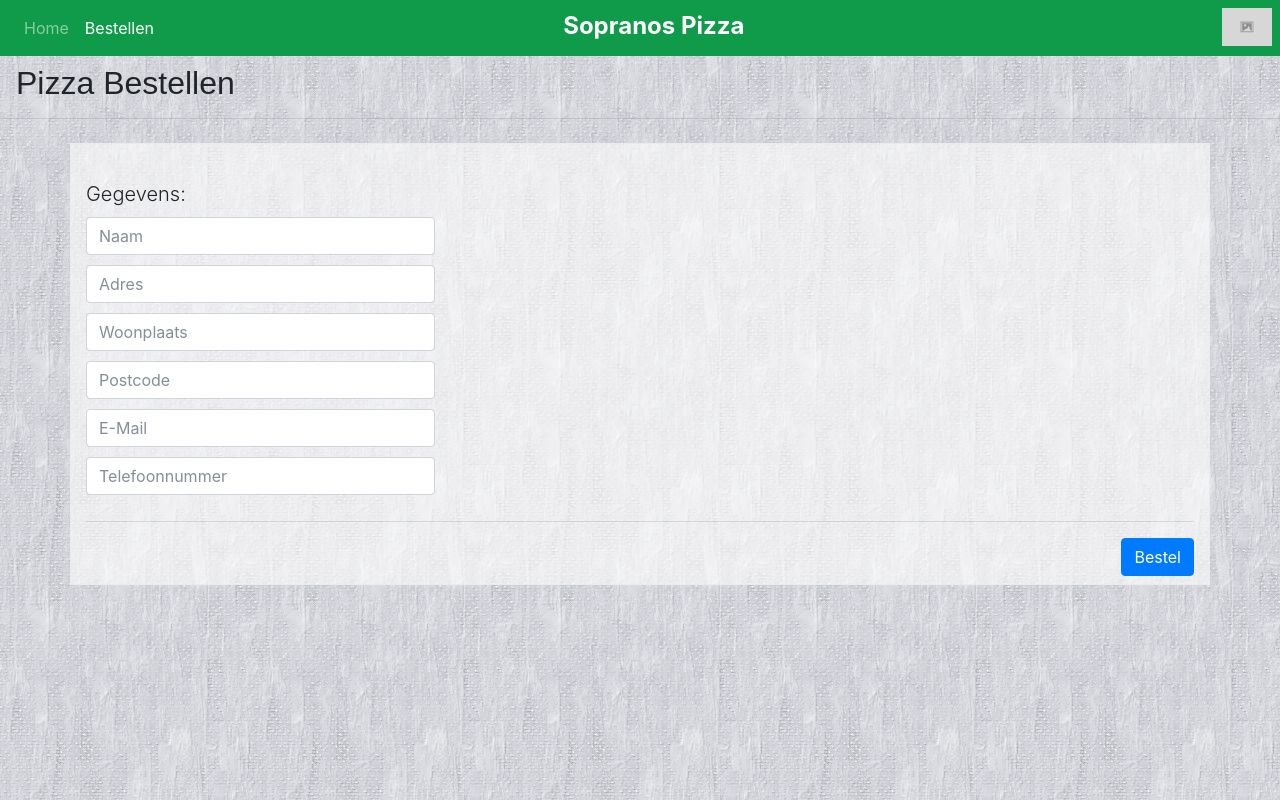
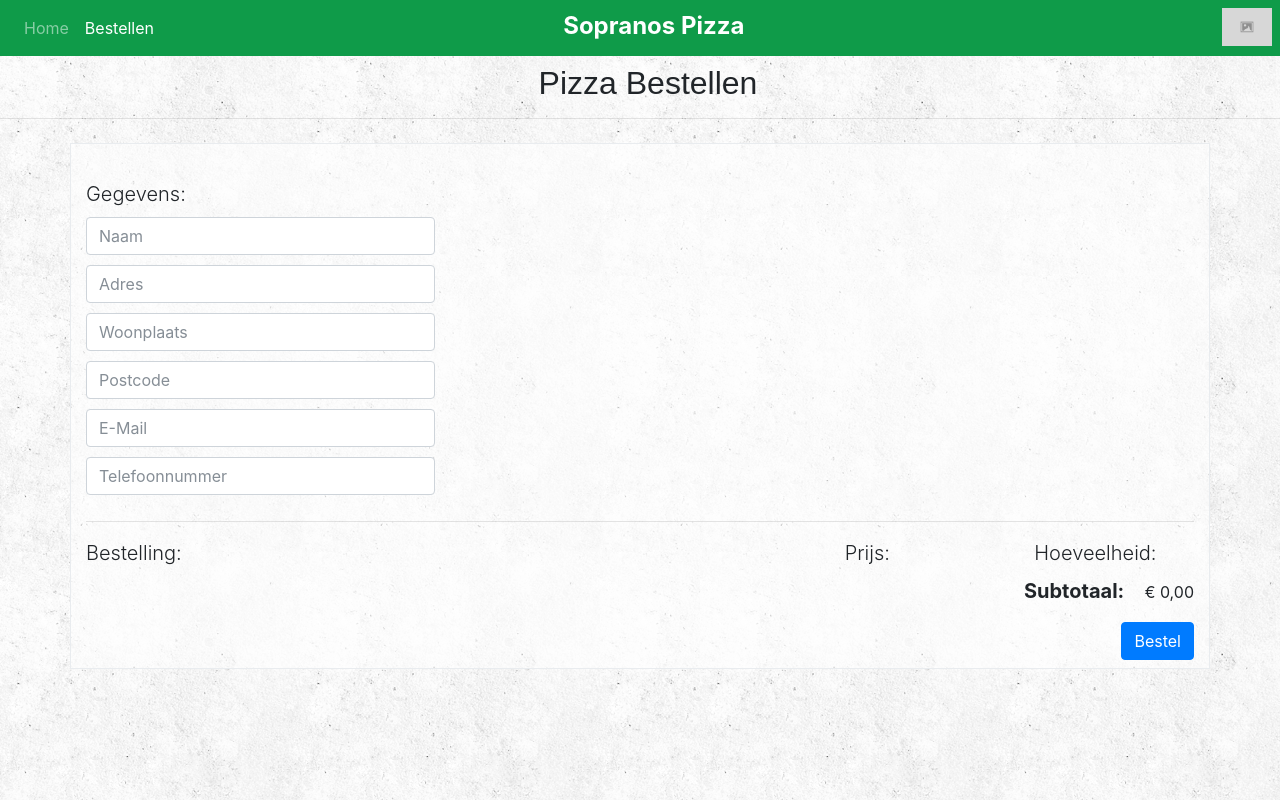
Before and after one commit to joey01245/ALAPizza, a PHP site: page /bestellen.php in a window 1280 px wide. Run offline with PHP 8.4, Linux system fonts and the light colour scheme; data that the repository does not hold is empty; some libraries are stand-ins or nearby versions.

Commit message:
Bug fixes

```diff
--- a/bestellen.php
+++ b/bestellen.php
@@ -1,30 +1,7 @@
 <?php
 require_once 'dbconfig.php';
 
-    try {
-                $pdo->setAttribute(PDO::ATTR_ERRMODE, PDO::ERRMODE_EXCEPTION);
-                $stmt = $pdo->prepare("SELECT pizzaID, Naam, Grootte, Prijs FROM pizza LIMIT 1 ");
-                $stmt->execute();
 
-                // set the resulting array to associative
-
-            while ($row = $stmt->fetch())
-              {
-
-                $id = $row['pizzaID'];
-                $naam = $row['Naam'];
-                $grootte = $row['Grootte'];
-                $prijs = $row['Prijs'];
-//                $waterhoogte = $row['waterhoogte'];
-
-              }
-
-            }
-            catch(PDOException $e) {
-                echo "Error: " . $e->getMessage();
-            }
-    unset($pdo);
-    $pdo = null;
 ?>
 <!doctype html>
 <html lang="en">
@@ -71,7 +48,7 @@
     </header>
 
     <div class='banner'>
-        <h2 class='pl-3 pt-2'>Pizza Bestellen</h2>
+        <h2 class='pl-3 pt-2 text-center'>Pizza Bestellen</h2>
         <hr>
     </div>
 
@@ -81,25 +58,71 @@
 
                 <div class='col-lg-4'>
                     <label class="lead">Gegevens:</label>
-                    <input type="text" class="form-control contactinput" placeholder="Naam">
-                    <input type="text" class="form-control contactinput" placeholder="Adres">
-                    <input type="text" class="form-control contactinput" placeholder="Woonplaats">
-                    <input type="text" class="form-control contactinput" placeholder="Postcode">
-                    <input type="text" class="form-control contactinput" placeholder="E-Mail">
-                    <input type="text" class="form-control contactinput" placeholder="Telefoonnummer">
+                    <input type="text" class="form-control contactinput" placeholder="Naam" required>
+                    <input type="text" class="form-control contactinput" placeholder="Adres" required>
+                    <input type="text" class="form-control contactinput" placeholder="Woonplaats" required>
+                    <input type="text" class="form-control contactinput" placeholder="Postcode" required>
+                    <input type="text" class="form-control contactinput" placeholder="E-Mail" required>
+                    <input type="text" class="form-control contactinput" placeholder="Telefoonnummer" required>
                 </div>
 
                 <div class='col-lg-12'>
                     <hr>
-                    <?php echo $id ?>
+                </div>
+                <div class='col-md-8'>
+                    <label class='lead'>Bestelling:</label>
+                </div>
+                <div class='col-lg-2'>
+                    <label class='lead'>Prijs:</label>
+                </div>
+                <div class='col-md-2'>
+                    <label class='lead'>Hoeveelheid:</label>
                 </div>
 
+<?php
+         try {
+                        $pdo->setAttribute(PDO::ATTR_ERRMODE, PDO::ERRMODE_EXCEPTION);
+                        $stmt = $pdo->prepare("SELECT Naam, Grootte, Prijs FROM pizza limit 1 ");
+                        $stmt->execute();
 
 
+                    while(list($Naam, $Grootte, $Prijs) = $stmt->fetch(PDO::FETCH_NUM)) {
+                        echo "<div class='col-lg-12 mt-2'>$Naam</div>
+                        <div class='col-md-2'>
+                                <img class='pizzaplaatje' src='img/placeholder4.png' height='150px' width='150px'>
+                            </div>
+                                <div class='col-md-6'>
+                                   <span id='eerstepizza'>
+                                    <input type='radio' name='grootte' value='medium'> Medium<br>
+                                    <input type='radio' name='grootte' value='large'> Large<br>
+                                    <input type='radio' name='grootte' value='calzone'> Calzone<br>
+                                    </span>
+                                </div>
+                           <div class='col-md-2'>
+                            <label>&euro; $Prijs</label>
+                           </div>
 
-                <div class='col-md-12 bestelknopdiv text-right mb-2'>
-                    <button class='btn btn-primary'>Bestel</button>
-                </div>
+                           <div class='col-md-2 col-sm-3'>
+                            <input type='text' class='form-control' required placeholder='0'>
+                           </div>";
+                        }
+
+
+                    }
+                    catch(PDOException $e) {
+                        echo "Error: " . $e->getMessage();
+                    }
+            unset($pdo);
+            $pdo = null;
+?>
+
+                    <div class='col-md-12 text-right mb-2'>
+                        <label class='lead font-weight-bold mr-3'>Subtotaal:</label>
+                        <label id='subtotaal'>&euro; 0,00</label>
+                    </div>
+                    <div class='col-md-12 bestelknopdiv text-right mb-2'>
+                        <button class='btn btn-primary' type="submit">Bestel</button>
+                    </div>
 
             </div>
         </form>
--- a/css/style.css
+++ b/css/style.css
@@ -1,7 +1,7 @@
 body {
     background-color: #f4f4f4;
     overflow-x: hidden;
-        background-image: url(../img/background4.jpg);
+    background-image: url(../img/background3.png);
 }
 
 /*Navbar*/
@@ -40,10 +40,17 @@
 }
 
 @media screen and (min-width: 381px) {
+/*
     #bannerdiv {
         background-image: url(../img/banner-pizza2.png);
         background-repeat: no-repeat;
+        max-width: 100%;
+        max-height: 100%;
+        background-size: cover;
+        width: 100%
+
     }
+*/
 }
 
 @media screen and (max-width: 992px) {
@@ -51,9 +58,11 @@
         left: 40%;
     }
 
+/*
     #banner {
         width: 1300px;
     }
+*/
 
 }
 
@@ -63,14 +72,18 @@
         font-size: 1.3em;
     }
 
+/*
     #banner {
         width: 800px;
     }
+*/
 
+/*
     #bannerdiv {
         background-image: url(../img/banner-pizza-mob.png);
         background-repeat: no-repeat;
     }
+*/
 }
 
 /*Einde navbar*/
--- a/index.php
+++ b/index.php
@@ -42,16 +42,14 @@
         </nav>
     </header>
 
-    <div id='bannerdiv'>
-<!--        <img id='banner' class='img' src="img/banner-pizza.png" width="100%" height="400px">-->
-    </div>
+        <img id='banner' class='img-fluid' src="img/banner-pizza.png" width="100%" height="400px">
 
     <main class="container border mt-4">
         <div class='row'>
             <div class='col-md-4 col-sm-6 kaas col-xs-12'>
                 <h4>Over ons</h4>
                 <img class='img-thumbnail rounded' src="img/steenoven.jpg">
-                <p>De pizzaketen Sopranos Pizza is ontstaan in 1995. Vanaf 1995 maken wij alde beste pizza's van de stad onze pizza's worden vers bereidt en gebakken in onze steenovens.</p>
+                <p>De pizzaketen Sopranos Pizza is ontstaan in 1995. Vanaf 1995 maken wij al de beste pizza's van de stad onze pizza's worden vers bereidt en gebakken in onze steenovens.</p>
             </div>
 
             <div class='col-md-4 col-sm-6 col-xs-12'>
--- a/notitie.txt
+++ b/notitie.txt
@@ -1,3 +1,8 @@
 Query van database naar php.
 Database results moeten naar een array
 Array wordt met een FOR lus uit elkaar gehaald en 1 voor een geformat met divs etc.
+
+
+Hoe moet het gedaan worden met  de prijzen want de prijs die er standaard staat is alleen voor medium
+
+Database staan nu 12 pizza's en er moeten er maar 4 worden weergegeven.
```
